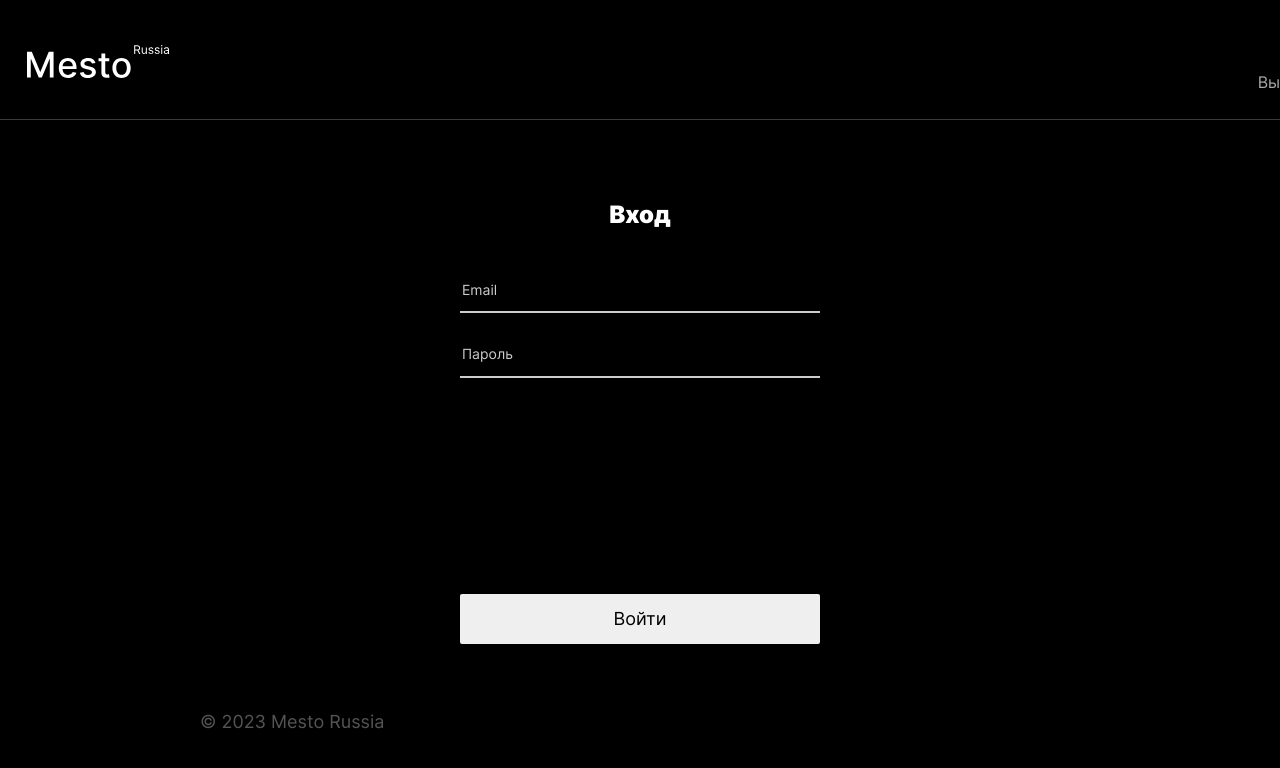
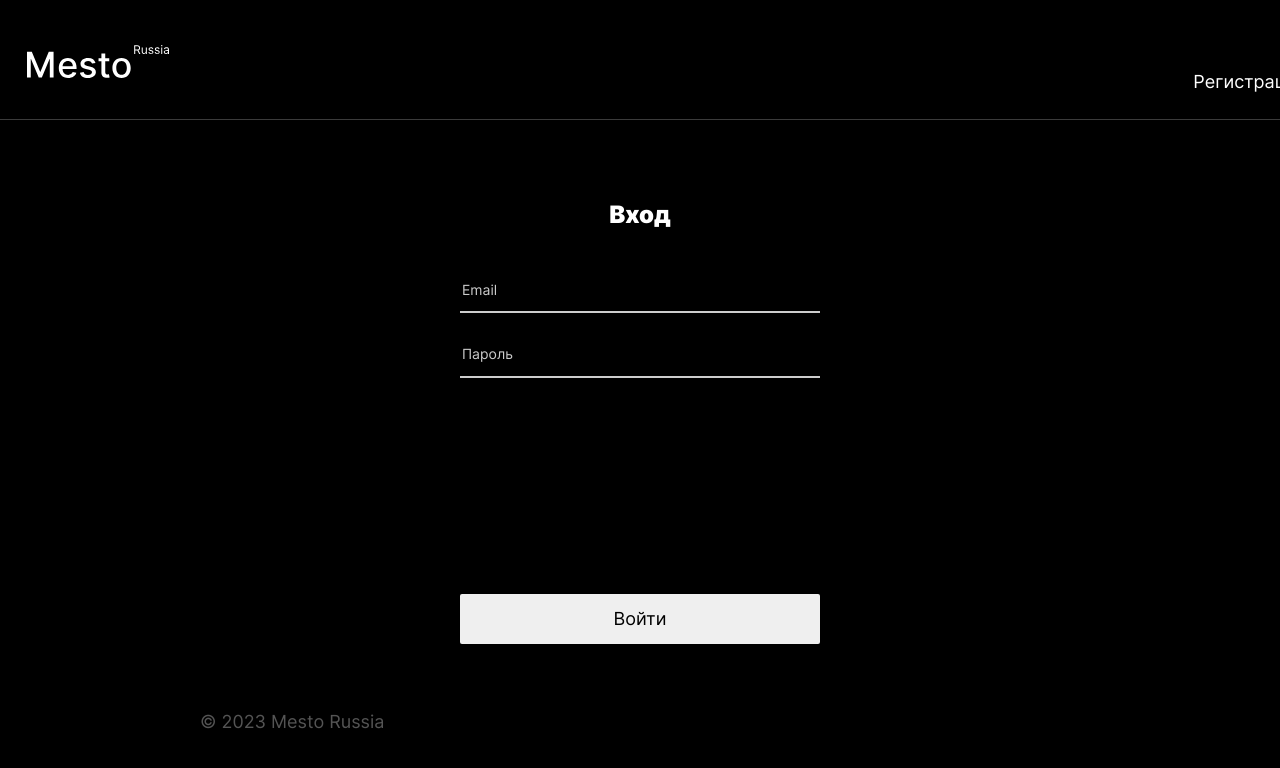
Before and after one commit to OddyHater/react-mesto-auth, a React (Create React App) app: page /sign-in in a window 1280 px wide. Shown: the top 768 px of the page. Built offline with nearby package versions, Linux system fonts and the light colour scheme; no server answers.

Commit message:
feat: functional header button, fix: email during first login

```diff
--- /dev/null
+++ b/src/blocks/header/__route-link/header__route-link.css
@@ -0,0 +1,6 @@
+.header__route-link {
+  text-decoration: none;
+  color: #fff;
+  font-size: 18px;
+  line-height: 22px;
+}
--- a/src/components/App.js
+++ b/src/components/App.js
@@ -52,6 +52,22 @@ function App() {
   }
 
   useEffect(() => {
+    const token = localStorage.getItem('token');
+    if(token) {
+      AppApi.checkToken(token)
+        .then((res) => {
+          setUserData({
+            ...userData,
+            _id: res.data._id,
+            email: res.data.email
+          })
+          setLoggedIn(true);
+          navigate('/', {replace: true});
+        })
+      }
+  }, [loggedIn]);
+
+  useEffect(() => {
     AppApi.getProfileInfo()
       .then((res) => {
         setCurrentUser(res);
@@ -67,25 +83,6 @@ function App() {
       .catch((err) => console.log(err));
   }, []);
 
-  useEffect(() => {
-    const token = localStorage.getItem('token');
-    if(token) {
-      AppApi.checkToken(token)
-        .then((res) => {
-          console.log(res.data._id);
-          setUserData({
-            ...userData,
-            _id: res.data._id,
-            email: res.data.email
-          })
-          setLoggedIn(true);
-          navigate('/', {replace: true});
-        })
-        .then(() => {
-          console.log(userData);
-        })
-    }
-  }, [loggedIn]);
 
   function handleCardClick(card) {
     setSelectedCard(card);
@@ -209,10 +206,6 @@ function App() {
     setLoggedIn(false);
   }
 
-  function navigateTo(route) {
-    navigate(`${route}`, {replace: true});
-  }
-
   async function handleAddPlace(newCardData) {
     /*актуализируем стейт
     напрямую с сервера*/
@@ -250,7 +243,7 @@ function App() {
           onCardDelete={(card) => handleCardDelete(card)}
         />} />
 
-        <Route path="/sign-up" element={<Register onSubmit={handleRegiser}/>} />
+        <Route path="/sign-up" element={<Register onSubmit={handleRegiser} />} />
 
         <Route path="/sign-in" element={<Login onSubmit={handleLogin} />} />
 
--- a/src/components/Header/Header.js
+++ b/src/components/Header/Header.js
@@ -1,5 +1,6 @@
 import React from "react";
 import logoPath from '../../images/svg/logo-white.svg';
+import { Routes, Route, Link } from "react-router-dom";
 
 function Header({email, handleLoggoutButtonClick}) {
   return (
@@ -8,12 +9,37 @@ function Header({email, handleLoggoutButtonClick}) {
         <img src={logoPath} alt="Логотип Место" className="header__logo"/>
         </a>
         <div className="header__button-container">
+
+          <Routes>
+
+            <Route path="/" element={
+              <>
               <p className="header__email">{email}</p>
               <button
                 type="button"
                 onClick={handleLoggoutButtonClick}
                 className="header__button"
-              >Выйти</button>
+              >Выйти
+              </button>
+              </>
+            }>
+            </Route>
+
+            <Route path="/sign-in" element={
+              <Link to="/sign-up" className="header__route-link">
+                Регистрация
+              </Link>
+            }>
+            </Route>
+
+            <Route path="/sign-up" element={
+              <Link to="/sign-in" className="header__route-link">
+                Войти
+              </Link>
+            }>
+            </Route>
+          </Routes>
+
         </div>
     </header>
   );
--- a/src/components/InfoTooltip/InfoTooltip.js
+++ b/src/components/InfoTooltip/InfoTooltip.js
@@ -2,10 +2,6 @@ import React from 'react';
 import { useEffect } from 'react';
 
 const InfoTooltip = ({isOpen, name, title, image, onClose}) => {
-  useEffect(() => {
-    console.log(title, image);
-  }, [isOpen]);
-
   return (
     <div className={
         isOpen ? `popup popup-${name} popup_opened` :
--- a/src/components/Login/Login.js
+++ b/src/components/Login/Login.js
@@ -1,6 +1,5 @@
 import React from 'react';
 import { useState } from 'react';
-import AppApi from '../../utils/api';
 
 const Login = ({onSubmit}) => {
 
--- a/src/components/Register/Register.js
+++ b/src/components/Register/Register.js
@@ -1,8 +1,7 @@
 import React from 'react';
-import { useState } from 'react';
+import { useState} from 'react';
 
 const Register = ({onSubmit}) => {
-
   const [formValue, setFormValue] = useState({
     email: '',
     password: ''
--- a/src/index.css
+++ b/src/index.css
@@ -13,6 +13,7 @@
 @import url(./blocks/header/__logo/header__logo.css);
 @import url(./blocks/header/__button-container/header__button-container.css);
 @import url(./blocks/header/__button/header__button.css);
+@import url(./blocks/header/__route-link/header__route-link.css);
 @import url(./blocks/header/__email/header__email.css);
 /*HEADER*/
 
```
Also changed, not shown: 1 other file (tests, documents, lock files or other folders). Lines whose indentation alone changed are shown as unchanged.
